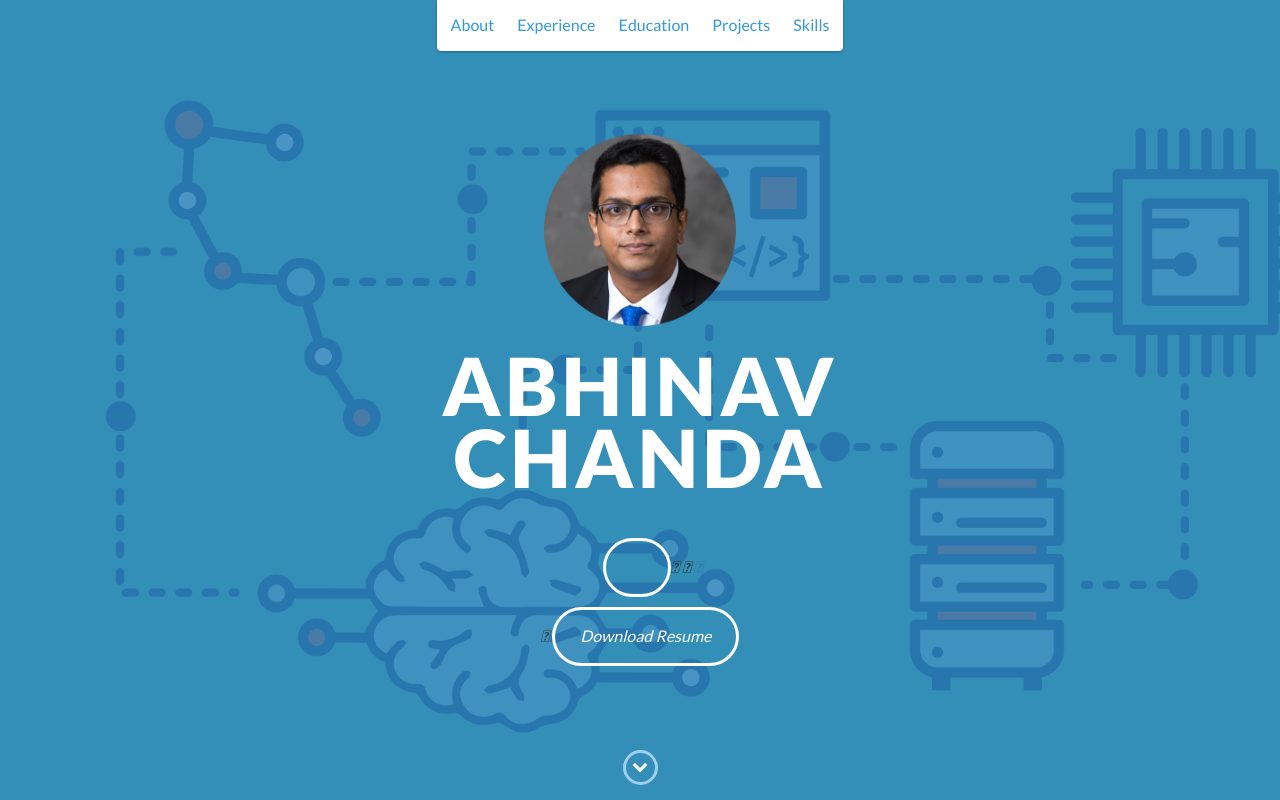
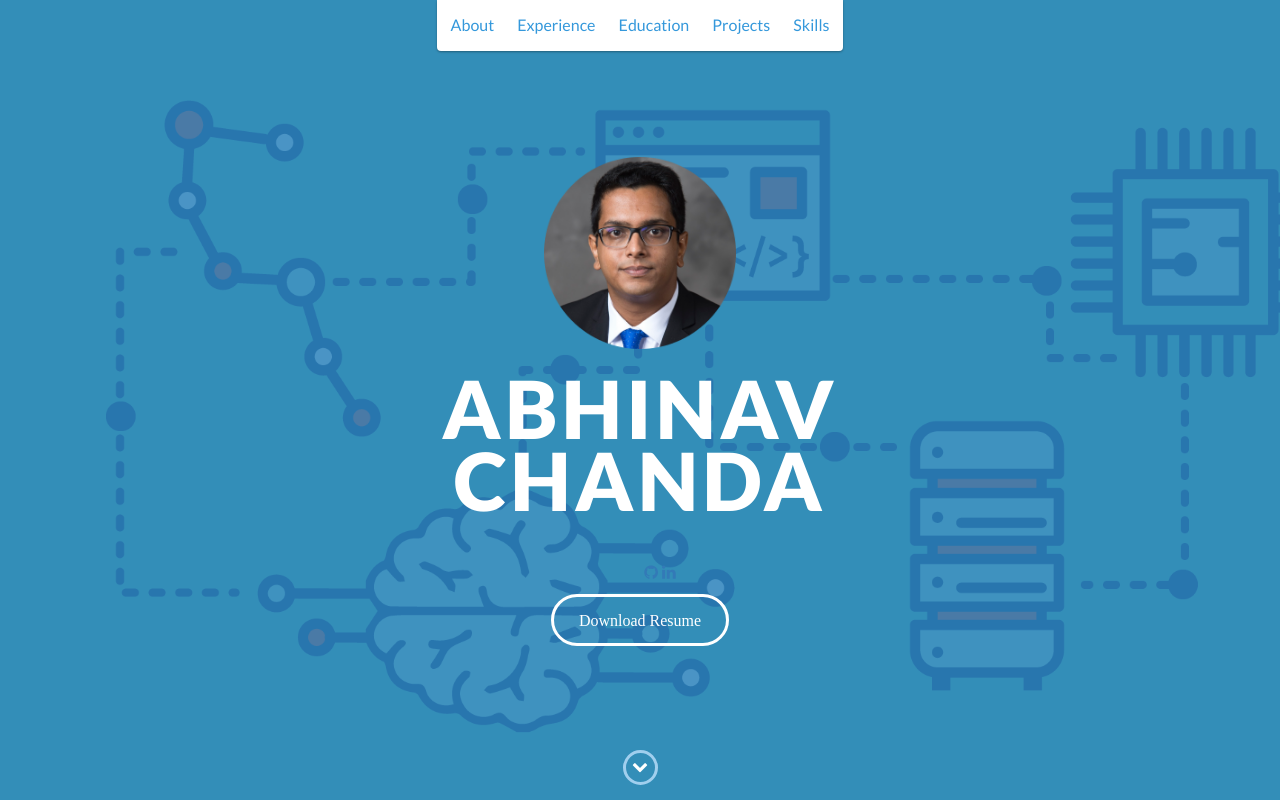
Before and after one commit to abhinav314/abhinav314.github.io, a website: page index.html in a window 1280 px wide. Shown: the top 800 px of the page. Drawn offline with nearby package versions, Linux system fonts and the light colour scheme.

Commit message:
update icon

```diff
--- a/index.html
+++ b/index.html
@@ -63,13 +63,13 @@
             <!-- <h3>Data Scientist</h3> -->
 			<ul class='icon-list'>
 				<li>
-					<a href="/pdf/resume_abhinav_chanda.pdf" class="btn-rounded-white"><i class="far fa-file" aria-hidden="true"></a>
+					<a href="/pdf/resume_abhinav_chanda.pdf" target="_blank"><i class="fa fa-file-pdf" aria-hidden="true"></a>
 				</li>
 				<li>
-					<a href="https://github.com/abhinav314" target="_blank"><i class="fab fa-github" aria-hidden="true"></i></a>
+					<a href="https://github.com/abhinav314" target="_blank"><i class="fa fa-github" aria-hidden="true"></i></a>
 				</li>
 				<li>
-					<a href="https://www.linkedin.com/in/abhinav468/" target="_blank"><i class="fab fa-linkedin aria-hidden="true"></i></a>
+					<a href="https://www.linkedin.com/in/abhinav468/" target="_blank"><i class="fa fa-linkedin aria-hidden="true"></i></a>
 				</li>
 			</ul>
             <a href="/pdf/resume_abhinav_chanda.pdf" class="btn-rounded-white">Download Resume</a>
```
